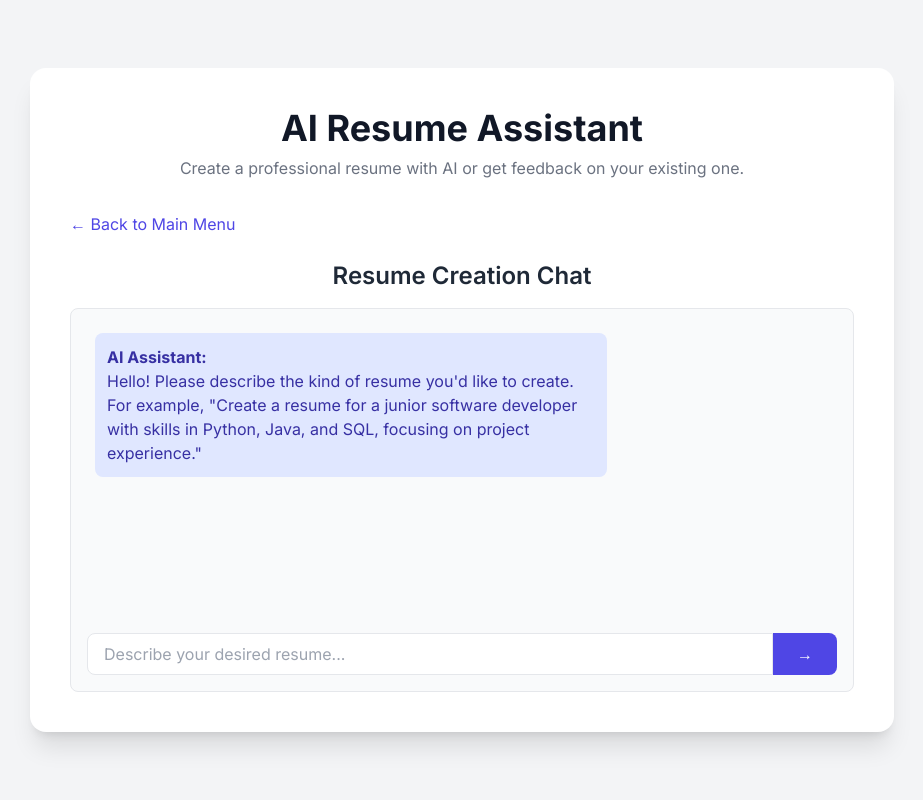
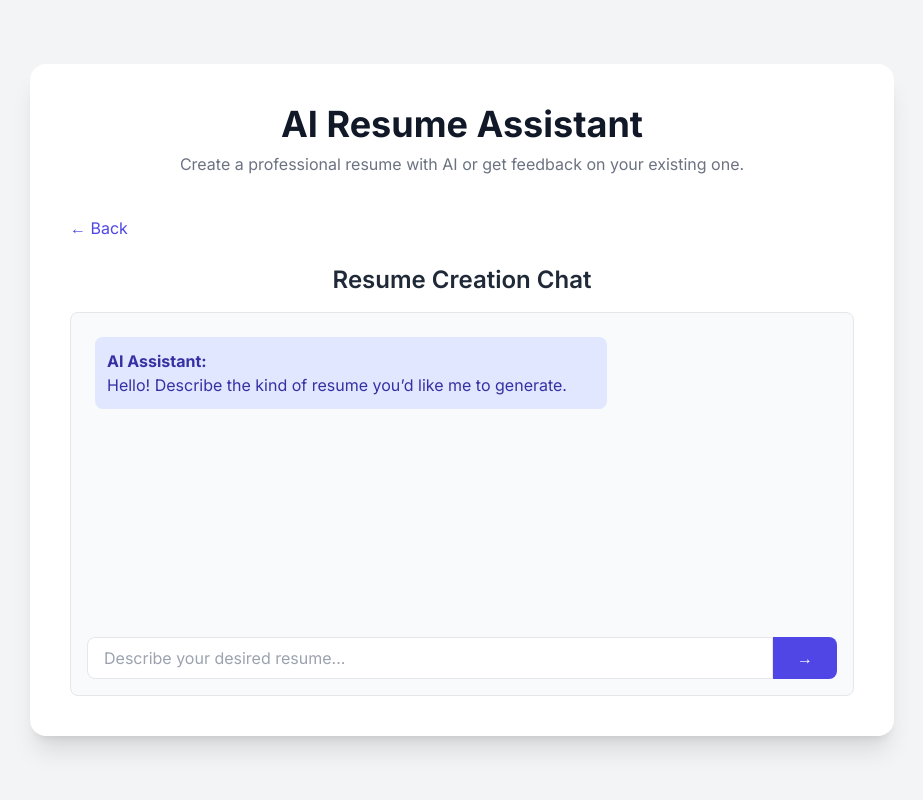
Before and after one commit to indharsh/resumeBuilder, a Flask app: page / in a window 1280 px wide, after a click on "Get Started". Shown: the whole page, without its empty margins (178-1101 px from the left). Run offline with Flask 3, Linux system fonts and the light colour scheme; some libraries are stand-ins or nearby versions.

Commit message:
Update the LLM rendering response for resume rating feature

```diff
--- a/templates/index.html
+++ b/templates/index.html
@@ -4,21 +4,19 @@
   <meta charset="UTF-8">
   <meta name="viewport" content="width=device-width, initial-scale=1.0">
   <title>AI Resume Assistant</title>
-    <!-- We'll use Tailwind CSS for styling to make it look clean and modern. -->
   <script src="https://cdn.tailwindcss.com"></script>
   <link href="https://fonts.googleapis.com/css2?family=Inter:wght@400;500;600;700&display=swap" rel="stylesheet">
   <style>
-        body {
-            font-family: 'Inter', sans-serif;
-        }
-        /* Simple animation for showing/hiding sections */
-        .section-fade-in {
-            animation: fadeIn 0.5s ease-in-out;
-        }
+    body { font-family: 'Inter', sans-serif; }
+    .section-fade-in { animation: fadeIn 0.4s ease-in-out; }
     @keyframes fadeIn {
-            from { opacity: 0; transform: translateY(-10px); }
+      from { opacity: 0; transform: translateY(-8px); }
       to { opacity: 1; transform: translateY(0); }
     }
+    /* Improve list readability */
+    #feedbackResults ul { list-style: disc; margin-left: 1.5rem; }
+    #feedbackResults li { margin-bottom: 0.4rem; }
+    #feedbackResults p { margin-bottom: 0.6rem; }
   </style>
 </head>
 <body class="bg-gray-100 text-gray-800 flex items-center justify-center min-h-screen">
@@ -27,23 +25,23 @@
     <div class="bg-white rounded-2xl shadow-xl p-6 md:p-10">
 
       <!-- Header Section -->
-            <header class="text-center mb-8">
+      <header class="text-center mb-10">
         <h1 class="text-4xl font-bold text-gray-900">AI Resume Assistant</h1>
         <p class="text-gray-500 mt-2">Create a professional resume with AI or get feedback on your existing one.</p>
       </header>
 
-            <!-- Main Menu (This is the first thing the user sees) -->
+      <!-- Main Menu -->
       <main id="mainMenu" class="text-center section-fade-in">
         <div class="grid grid-cols-1 md:grid-cols-2 gap-6">
-                    <!-- Option 1: Create Resume -->
+          <!-- Create Resume -->
           <div class="bg-gray-50 p-6 rounded-lg border border-gray-200 hover:shadow-lg transition-shadow">
             <h2 class="text-2xl font-semibold mb-3 text-indigo-600">Create Your Resume</h2>
-                        <p class="text-gray-600 mb-6">Answer a few questions and let our AI craft a tailored resume for you from scratch.</p>
+            <p class="text-gray-600 mb-6">Answer a few questions and let AI craft a tailored resume for you.</p>
             <button onclick="showView('createResumeView')" class="w-full bg-indigo-600 text-white font-semibold py-3 px-6 rounded-lg hover:bg-indigo-700 transition-colors">
               Get Started
             </button>
           </div>
-                    <!-- Option 2: Rate Resume -->
+          <!-- Rate Resume -->
           <div class="bg-gray-50 p-6 rounded-lg border border-gray-200 hover:shadow-lg transition-shadow">
             <h2 class="text-2xl font-semibold mb-3 text-teal-600">Rate Your Resume</h2>
             <p class="text-gray-600 mb-6">Upload your resume to get detailed feedback & suggestions for improvement.</p>
@@ -54,18 +52,16 @@
         </div>
       </main>
 
-            <!-- View 1: Create Resume (Initially hidden) -->
+      <!-- View: Create Resume -->
       <div id="createResumeView" class="hidden section-fade-in">
-                <button onclick="showView('mainMenu')" class="mb-6 text-indigo-600 hover:underline">&larr; Back to Main Menu</button>
+        <button onclick="showView('mainMenu')" class="mb-6 text-indigo-600 hover:underline">&larr; Back</button>
         <h2 class="text-2xl font-semibold mb-4 text-center">Resume Creation Chat</h2>
         <div class="border rounded-lg p-4 h-96 flex flex-col bg-gray-50">
-                    <!-- Chat messages will appear here -->
           <div id="chatbox" class="flex-grow overflow-y-auto mb-4 p-2 space-y-4">
             <div class="p-3 rounded-lg bg-indigo-100 text-indigo-800 self-start max-w-lg">
-                            <strong>AI Assistant:</strong><br>Hello! Please describe the kind of resume you'd like to create. For example, "Create a resume for a junior software developer with skills in Python, Java, and SQL, focusing on project experience."
+              <strong>AI Assistant:</strong><br>Hello! Describe the kind of resume you’d like me to generate.
             </div>
           </div>
-                    <!-- Chat input -->
           <div class="flex">
             <input type="text" id="userInput" class="w-full px-4 py-2 border rounded-l-lg focus:outline-none focus:ring-2 focus:ring-indigo-500" placeholder="Describe your desired resume...">
             <button id="sendMessage" class="bg-indigo-600 text-white font-semibold px-6 py-2 rounded-r-lg hover:bg-indigo-700">&rarr;</button>
@@ -76,9 +72,9 @@
         </div>
       </div>
 
-            <!-- View 2: Rate Resume (Initially hidden) -->
+      <!-- View: Rate Resume -->
       <div id="rateResumeView" class="hidden section-fade-in">
-                 <button onclick="showView('mainMenu')" class="mb-6 text-teal-600 hover:underline">&larr; Back to Main Menu</button>
+        <button onclick="showView('mainMenu')" class="mb-6 text-teal-600 hover:underline">&larr; Back</button>
         <h2 class="text-2xl font-semibold mb-4 text-center">Get Feedback on Your Resume</h2>
         <div class="border-dashed border-2 border-gray-300 rounded-lg p-8 text-center bg-gray-50">
           <p class="mb-4 text-gray-500">Upload your resume (PDF format)</p>
@@ -91,46 +87,35 @@
         <div id="rate-loader" class="text-center mt-4 hidden">
           <p>Analyzing your resume... Please wait.</p>
         </div>
-                <!-- Feedback results will be displayed here -->
-                <div id="feedbackResults" class="mt-6 hidden">
-                    <!-- JS will populate this section -->
-                </div>
+        <div id="feedbackResults" class="mt-8 hidden"></div>
       </div>
 
     </div>
   </div>
 
   <script>
-        // --- Basic JavaScript to control the UI ---
+    const views = ['mainMenu','createResumeView','rateResumeView'];
 
-        const views = ['mainMenu', 'createResumeView', 'rateResumeView'];
-
-        // Function to switch between the main menu and the two feature views
     function showView(viewId) {
       views.forEach(id => {
-                const element = document.getElementById(id);
-                if (id === viewId) {
-                    element.classList.remove('hidden');
-                } else {
-                    element.classList.add('hidden');
-                }
+        const el = document.getElementById(id);
+        if (id === viewId) el.classList.remove('hidden');
+        else el.classList.add('hidden');
       });
-            // Clear previous results when switching views
       document.getElementById('feedbackResults').innerHTML = '';
       document.getElementById('feedbackResults').classList.add('hidden');
       document.getElementById('fileName').textContent = '';
       document.getElementById('rate-loader').classList.add('hidden');
     }
 
-        // --- "Rate Resume" Frontend Logic ---
+    // Resume Rating
     const fileInput = document.getElementById('resumeUpload');
     const fileNameDisplay = document.getElementById('fileName');
     const rateLoader = document.getElementById('rate-loader');
     const feedbackResults = document.getElementById('feedbackResults');
 
     fileInput.addEventListener('change', async () => {
-            if (fileInput.files.length === 0) return;
-
+      if (!fileInput.files.length) return;
       const file = fileInput.files[0];
       fileNameDisplay.textContent = `File selected: ${file.name}`;
       rateLoader.classList.remove('hidden');
@@ -138,50 +123,32 @@
       feedbackResults.innerHTML = '';
 
       const formData = new FormData();
-            formData.append('resume', file); // 'resume' is the key our Flask backend expects
+      formData.append('resume', file);
 
       try {
-                // This is the API call to our Flask backend
         const response = await fetch('/resumeBuilder/rateResume', {
           method: 'POST',
           body: formData
         });
         const results = await response.json();
-
-                // If there's an error from the server, display it
-                if(response.status !== 200) {
-                    throw new Error(results.error || 'Server error');
-                }
-
+        if (!response.ok) throw new Error(results.error || 'Server error');
         displayFeedback(results);
-
-            } catch (error) {
-                console.error('Error rating resume:', error);
-                feedbackResults.innerHTML = `<div class="p-3 rounded-lg bg-red-100 text-red-800">Error: ${error.message}</div>`;
+      } catch (err) {
+        feedbackResults.innerHTML = `<div class="p-3 rounded-lg bg-red-100 text-red-800">Error: ${err.message}</div>`;
       } finally {
         rateLoader.classList.add('hidden');
         feedbackResults.classList.remove('hidden');
-                fileInput.value = ''; // Reset file input
+        fileInput.value = '';
       }
     });
 
     function displayFeedback(feedback) {
       const renderSection = (title, content, color) => {
         if (!content) return '';
-
-                // If backend sends an HTML string, inject it as-is (no extra <ul>).
-                // If it sends an array, render a list here.
-                const bodyHtml =
-                typeof content === 'string'
-                    ? content
-                    : `<ul class="list-disc list-inside text-gray-700">
-                        ${content.map(p => `<li class="mb-1">${p}</li>`).join('')}
-                    </ul>`;
-
         return `
-                <div class="mb-4">
-                    <h3 class="text-xl font-semibold text-${color}-600 mb-2">${title}</h3>
-                    <div class="text-gray-700">${bodyHtml}</div>
+          <div class="mb-6">
+            <h3 class="text-xl font-semibold text-${color}-600 mb-3">${title}</h3>
+            <div class="prose prose-sm max-w-none text-gray-700">${content}</div>
           </div>
         `;
       };
@@ -194,11 +161,6 @@
 
       feedbackResults.innerHTML = html;
     }
-
-
-
   </script>
-
-
 </body>
 </html>
```
Lines whose indentation alone changed are shown as unchanged.
